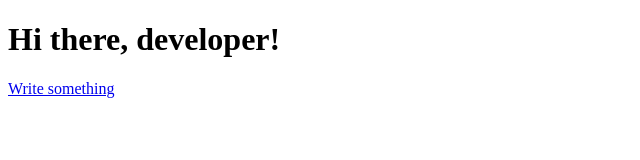
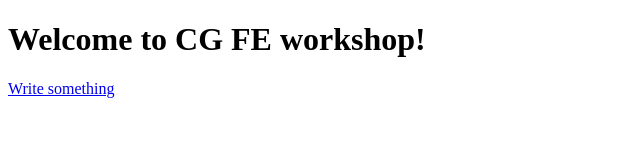
Before and after one commit to larshnordli/larshnordli.github.io, a plain HTML site: page index.html in a window 1280 px wide. Shown: the whole page, without its empty margins (0-640 px from the left). Drawn offline with Linux system fonts and the light colour scheme.

Commit message:
title with different heading

```diff
--- a/index.html
+++ b/index.html
@@ -3,11 +3,11 @@
     <head>
         <meta charset="utf-8">
         <meta name="viewport" content="width=device-width, initial-scale=1.0">
-        <title>larhnordli</title>
+        <title>Hi there, developer!</title>
     </head>
     <body>
         <h1>
-            Hi there, developer!
+            Welcome to CG FE workshop!
         </h1>
         <a href="/pages/my-page.html">Write something</a>
     </body>
```
